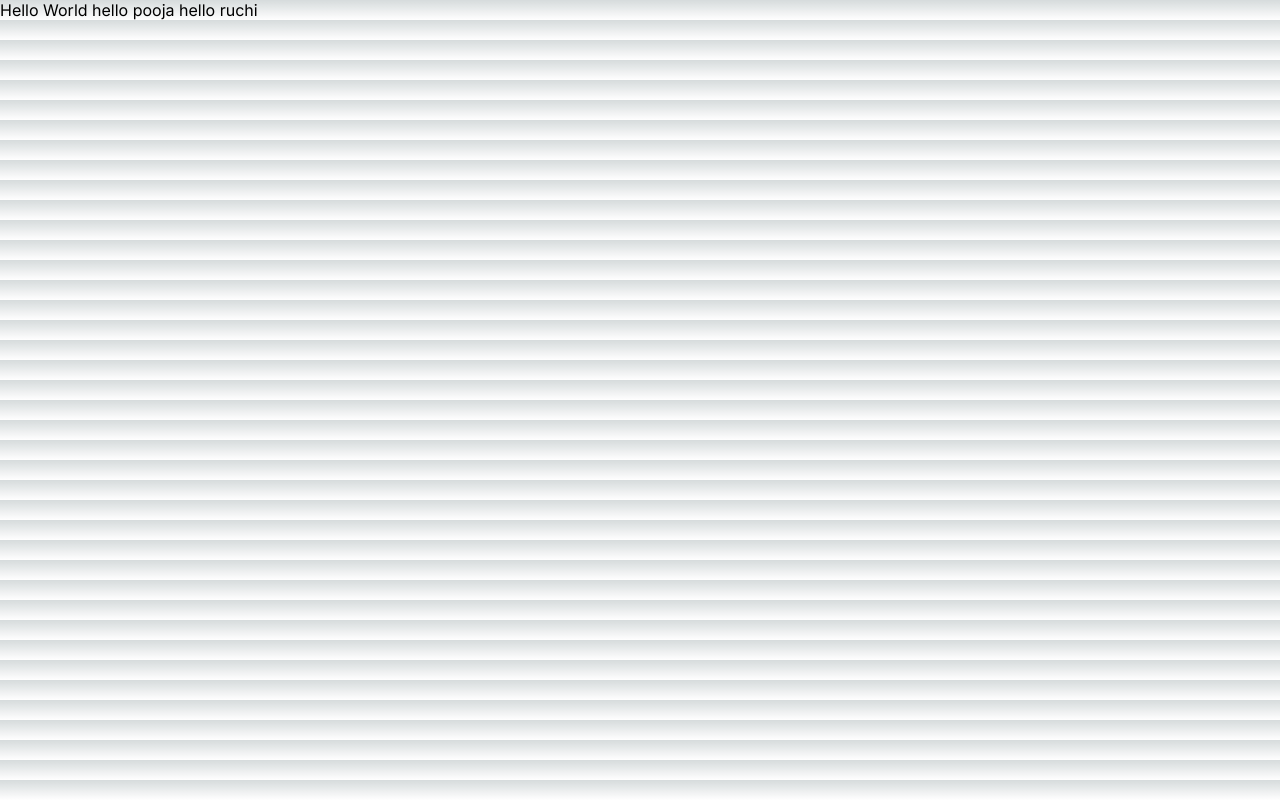
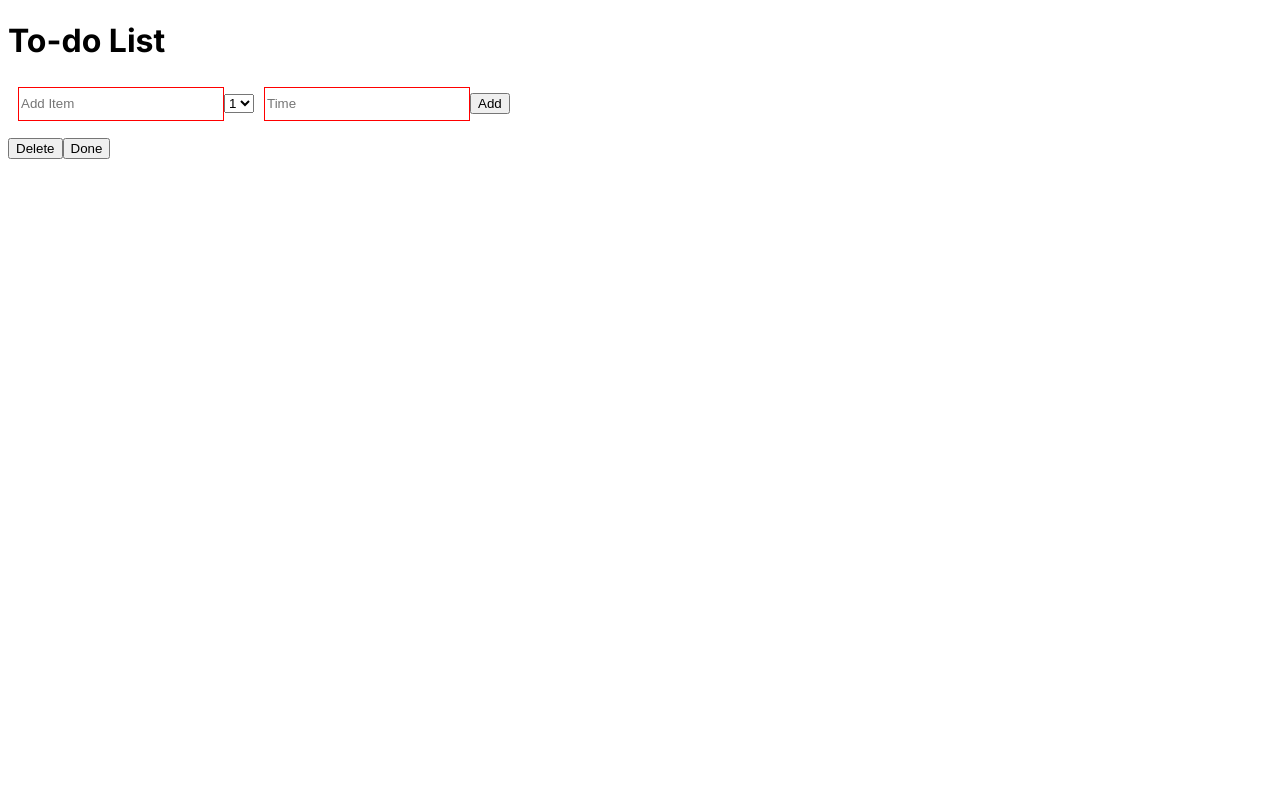
Before and after one commit to Swarnalata-Rana/group_todolist, a Next.js app: page / in a window 1280 px wide. Built offline with nearby package versions, Linux system fonts and the light colour scheme.

Commit message:
delete buttom work

```diff
--- a/app/globals.css
+++ b/app/globals.css
@@ -1,107 +1,22 @@
-:root {
-  --max-width: 1100px;
-  --border-radius: 12px;
-  --font-mono: ui-monospace, Menlo, Monaco, 'Cascadia Mono', 'Segoe UI Mono',
-    'Roboto Mono', 'Oxygen Mono', 'Ubuntu Monospace', 'Source Code Pro',
-    'Fira Mono', 'Droid Sans Mono', 'Courier New', monospace;
 
-  --foreground-rgb: 0, 0, 0;
-  --background-start-rgb: 214, 219, 220;
-  --background-end-rgb: 255, 255, 255;
 
-  --primary-glow: conic-gradient(
-    from 180deg at 50% 50%,
-    #16abff33 0deg,
-    #0885ff33 55deg,
-    #54d6ff33 120deg,
-    #0071ff33 160deg,
-    transparent 360deg
-  );
-  --secondary-glow: radial-gradient(
-    rgba(255, 255, 255, 1),
-    rgba(255, 255, 255, 0)
-  );
+.main_div{
+    border: 2px solid red;
+    height:200px;
+    width:100px;
+    background:lightblue;
 
-  --tile-start-rgb: 239, 245, 249;
-  --tile-end-rgb: 228, 232, 233;
-  --tile-border: conic-gradient(
-    #00000080,
-    #00000040,
-    #00000030,
-    #00000020,
-    #00000010,
-    #00000010,
-    #00000080
-  );
+}
+.text{
+	border: 1px solid red;
+    height:30px;
+    width:200px;
+    margin-left:10px;
+    margin-top:5px;
+}
+.ol li{
+	font-size:20px;
+	font-weight:500;
+	display: flex;
 
-  --callout-rgb: 238, 240, 241;
-  --callout-border-rgb: 172, 175, 176;
-  --card-rgb: 180, 185, 188;
-  --card-border-rgb: 131, 134, 135;
 }
-
-@media (prefers-color-scheme: dark) {
-  :root {
-    --foreground-rgb: 255, 255, 255;
-    --background-start-rgb: 0, 0, 0;
-    --background-end-rgb: 0, 0, 0;
-
-    --primary-glow: radial-gradient(rgba(1, 65, 255, 0.4), rgba(1, 65, 255, 0));
-    --secondary-glow: linear-gradient(
-      to bottom right,
-      rgba(1, 65, 255, 0),
-      rgba(1, 65, 255, 0),
-      rgba(1, 65, 255, 0.3)
-    );
-
-    --tile-start-rgb: 2, 13, 46;
-    --tile-end-rgb: 2, 5, 19;
-    --tile-border: conic-gradient(
-      #ffffff80,
-      #ffffff40,
-      #ffffff30,
-      #ffffff20,
-      #ffffff10,
-      #ffffff10,
-      #ffffff80
-    );
-
-    --callout-rgb: 20, 20, 20;
-    --callout-border-rgb: 108, 108, 108;
-    --card-rgb: 100, 100, 100;
-    --card-border-rgb: 200, 200, 200;
-  }
-}
-
-* {
-  box-sizing: border-box;
-  padding: 0;
-  margin: 0;
-}
-
-html,
-body {
-  max-width: 100vw;
-  overflow-x: hidden;
-}
-
-body {
-  color: rgb(var(--foreground-rgb));
-  background: linear-gradient(
-      to bottom,
-      transparent,
-      rgb(var(--background-end-rgb))
-    )
-    rgb(var(--background-start-rgb));
-}
-
-a {
-  color: inherit;
-  text-decoration: none;
-}
-
-@media (prefers-color-scheme: dark) {
-  html {
-    color-scheme: dark;
-  }
-}
--- a/app/page.js
+++ b/app/page.js
@@ -1,15 +1,87 @@
-import Image from 'next/image'
-import styles from './page.module.css'
+"use client"
+import React, { useState } from "react";
+import "./globals.css";
 
-export default function Home() {
+const App = ()=> {
+  const [inputList, setInputList] = useState("");
+  const [priority, setPriority] = useState("low");
+  const [time, setTime] = useState("");
+  const [items, setItems] = useState([]);
+
+  const handleInputChange = (event) => {
+    setInputList(event.target.value);
+  };
+
+  const handlePriorityChange = (event) => {
+    setPriority(event.target.value);
+  };
+
+  const handleTimeChange = (event) => {
+    setTime(event.target.value);
+  };
+
+  const handleAddItem = () => {
+    if (inputList !== "") {
+      const newItem = {
+      	id :new Date().getTime(),
+        text: inputList,
+        priority: priority,
+        time: time,
+      };
+      setItems((oldItems) => [...oldItems, newItem]);
+      setInputList("");
+      setPriority("low");
+      setTime("");
+    }
+  };
+
+  const handleDeleteItem =(id) =>{
+  	const updatedItems = items.filter((item) => item.id !== id);
+    setItems(updatedItems);
+  };
+
+
+
   return (
+    <>
+      <div className="main_row">
+        <h1>To-do List</h1>
+        <input
+          className="text"
+          placeholder="Add Item"
+          value={inputList}
+          onChange={handleInputChange}
+        />
+        <select value={priority} onChange={handlePriorityChange}>
+          <option value="low">1</option>
+          <option value="medium">2</option>
+          <option value="high">3</option>
+        </select>
+        <input
+          className="text"
+          placeholder="Time"
+          value={time}
+          onChange={handleTimeChange}
+        />
+        <button onClick={handleAddItem}>Add</button>
 
-         <>
-            <div>
-              Hello World
-              hello pooja
-              hello ruchi
-            </div>
-         </>
-  )
-}
+
+        <ul>
+          {items.map((item) => {
+            return (
+              <li key={item.id}>
+                {item.text} - Priority: {item.priority}, Time: {item.time}
+                <button onClick={() =>  handleDeleteItem(item.id)}> Delete </button>
+              </li>
+            );
+          })}
+        </ul>
+      </div>
+      <button onClick={handleAddItem}>Delete</button>
+      <button onClick={handleAddItem}>Done</button>
+
+    </>
+  );
+};
+
+export default App;
```
Also changed, not shown: app/from.js (added, +77 -0 lines).
